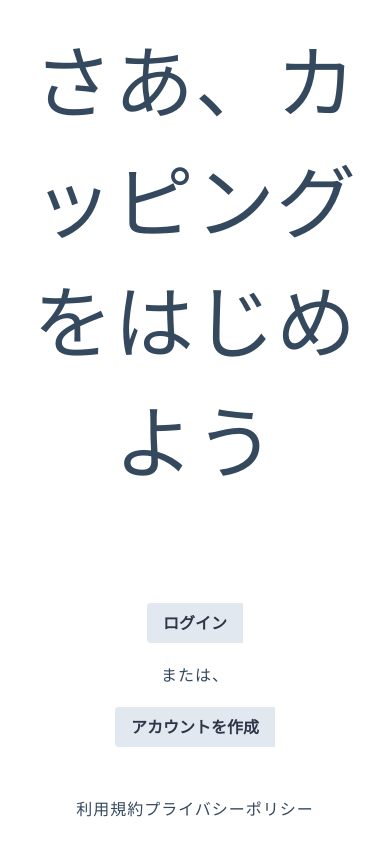
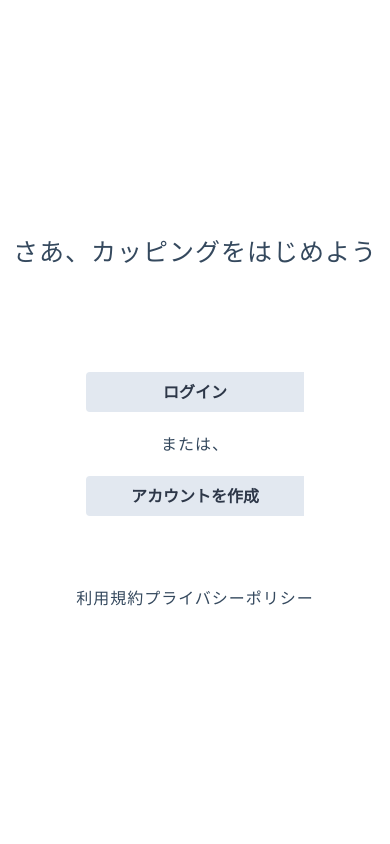
Before and after one commit to aiirononeko/GoodCoffee, a Nuxt app: page / in a window 390 px wide. Built offline with nearby package versions, Linux system fonts and the light colour scheme.

Commit message:
トップページのレイアウトを調整

```diff
--- a/pages/index.vue
+++ b/pages/index.vue
@@ -5,9 +5,9 @@
         さあ、カッピングをはじめよう
       </h2>
       <div class="user_form">
-        <button @click="goSignin" class="bg-gray-300 hover:bg-gray-400 text-gray-800 font-bold py-2 px-4 rounded-l user_form_items">ログイン</button>
+        <button @click="goSignin" class="bg-gray-300 hover:bg-gray-500 text-gray-800 font-bold py-2 px-8 rounded-l user_form_items">ログイン</button>
         <p class="user_form_items">または、</p>
-        <button @click="goSignup" class="bg-gray-300 hover:bg-gray-400 text-gray-800 font-bold py-2 px-4 rounded-l user_form_items">アカウントを作成</button>
+        <button @click="goSignup" class="bg-gray-300 hover:bg-gray-500 text-gray-800 font-bold py-2 px-8 rounded-l user_form_items">アカウントを作成</button>
       </div>
       <div class="links">
         <nuxt-link to="/">利用規約</nuxt-link>
@@ -57,8 +57,17 @@ export default Vue.extend({
   margin-bottom: 20px;
 }
 
+.user_form > p {
+  margin: 0 auto;
+}
+
+.user_form > button {
+  margin-bottom: 20px;
+}
+
 .user_form_items {
   margin-top: 20px;
+  width: 20%;
 }
 
 .links {
@@ -68,4 +77,30 @@ export default Vue.extend({
 .links > a:hover {
   color: blue;
 }
+
+/**
+ * タブレット用ブレークポイント
+ */
+@media screen and (max-width: 1179px) {
+  .title {
+    font-size: 50px;
+  }
+
+  .user_form_items {
+    width: 30%;
+  }
+}
+
+/**
+ * スマホ用ブレークポイント
+ */
+@media screen and (max-width: 767px) {
+  .title {
+    font-size: 25px;
+  }
+
+  .user_form_items {
+    width: 60%;
+  }
+}
 </style>
```
